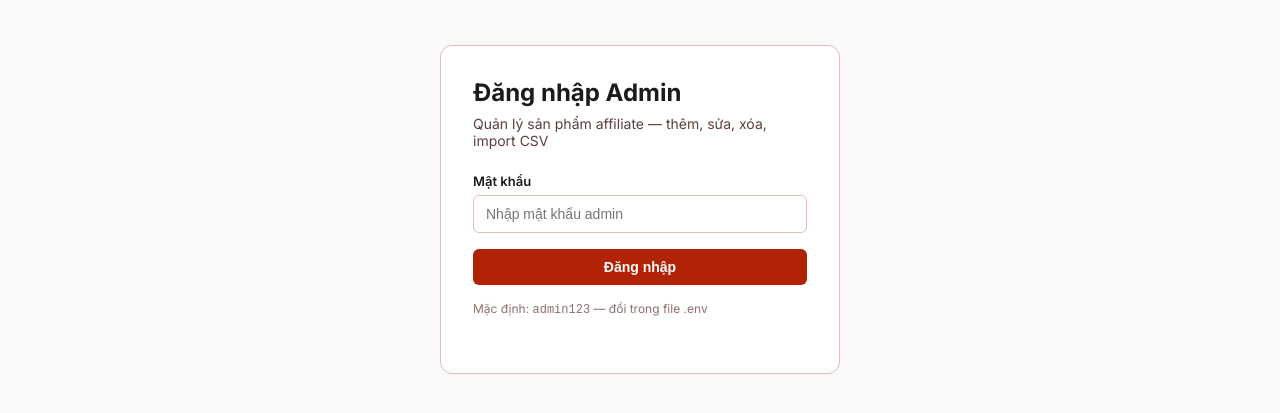
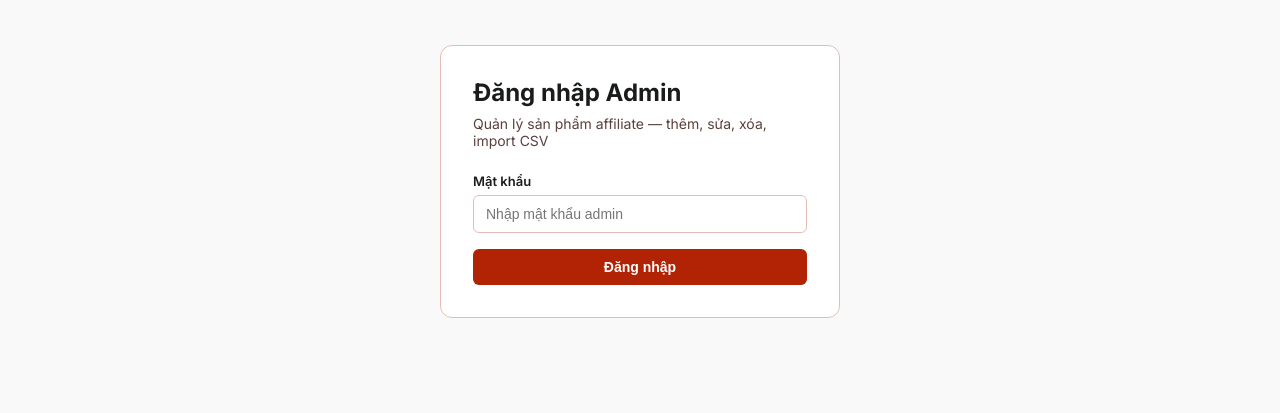
Before and after one commit to apiipc/shopeepro-search, a website: page public/admin.html in a window 1280 px wide. Shown: the part 75-488 px from the top of the page. Drawn offline with nearby package versions, Linux system fonts and the light colour scheme.

Commit message:
Remove default admin password hint from login page.
Avoid exposing credentials on the public admin UI.

Co-authored-by: Cursor <cursoragent@cursor.com>

```diff
--- a/public/admin.html
+++ b/public/admin.html
@@ -26,7 +26,6 @@
       <input type="password" id="loginPassword" placeholder="Nhập mật khẩu admin"/>
     </div>
     <button class="btn btn-primary" id="loginBtn" style="width:100%">Đăng nhập</button>
-    <p style="font-size:12px;color:#8f7069;margin-top:16px">Mặc định: <code>admin123</code> — đổi trong file .env</p>
   </div>
 
   <!-- Dashboard -->
```
Also changed, not shown: README.md.
